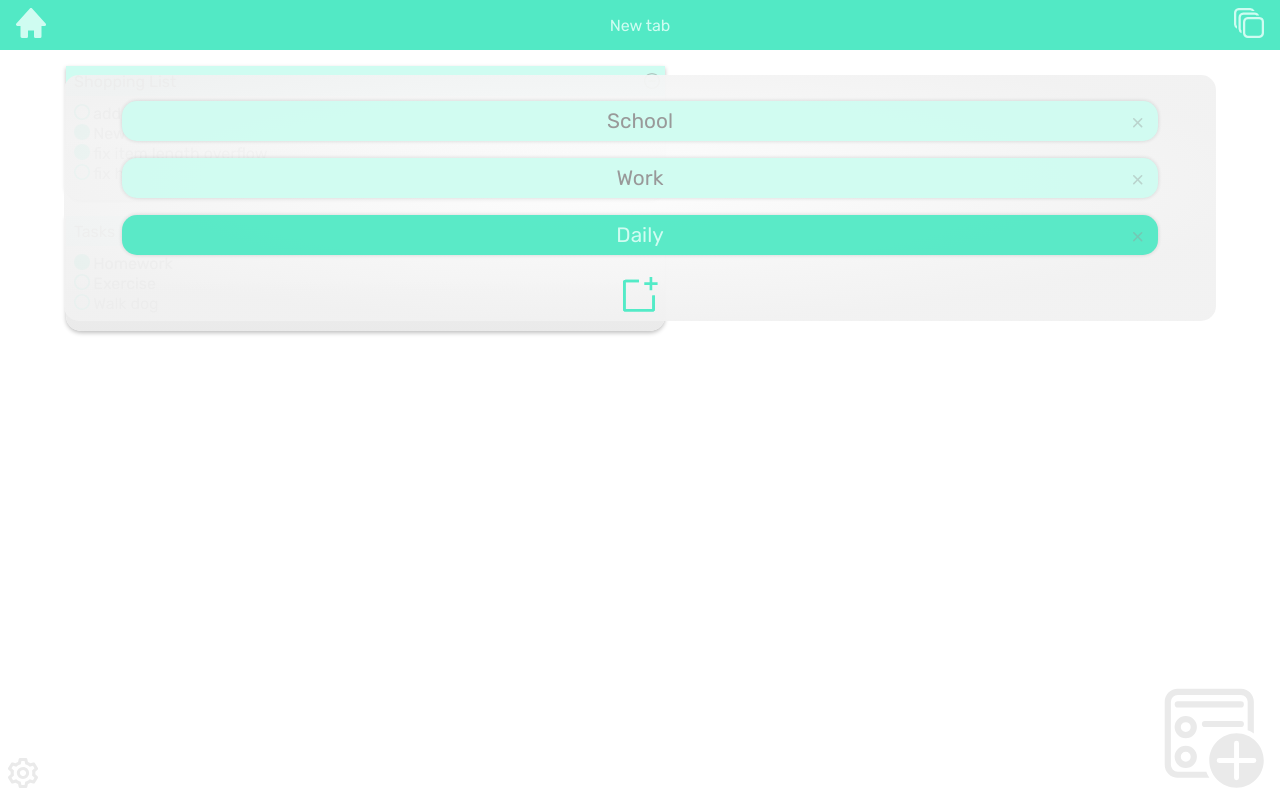
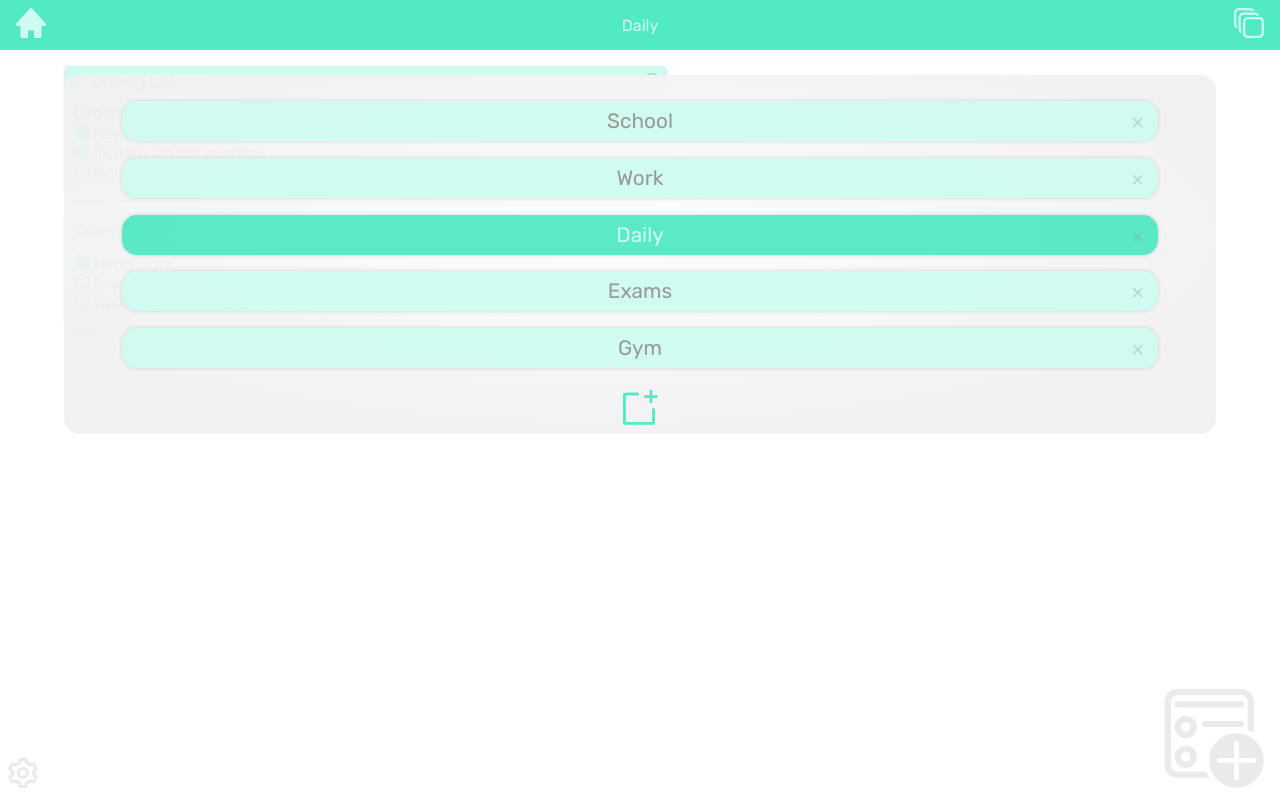
Before and after one commit to kadamidev/skiller-nextjs, a Next.js app: page /tasker_app in a window 1280 px wide. Both pictures are taken after a click on the picture 1249 px from the left and 23 px from the top of the page. Built offline with nearby package versions, Linux system fonts and the light colour scheme.

Commit message:
WIP reworking tab state to make tab switching functional

```diff
--- a/components/tasker_app/TabNav.jsx
+++ b/components/tasker_app/TabNav.jsx
@@ -8,6 +8,9 @@ const TabNav = (props) => {
 
     const [currentTabName, setCurrentTabName] = useState(props.currentTabName)
     const [tabEdit, setTabEdit] = useState(false)
+
+    const [tabs, setTabs] = useState(props.tabs)
+    const [currentTab, setCurrentTab] = useState(props.currentTab)
 
     const toggleTabEdit = () => { setTabEdit(!tabEdit) }
 
@@ -25,9 +28,9 @@ const TabNav = (props) => {
 
             <div className={styles.tab}>
                 { !tabEdit ?
-                    <span>{currentTabName}</span>
+                    <span>{tabs[props.currentTab].name}</span>
                     :
-                    <input className={styles.tabInput} type="text" value={currentTabName} onChange={handleTabInput} onBlur={toggleTabEdit}/>
+                    <input className={styles.tabInput} type="text" value={tabs[currentTab].name} onChange={ (event) => props.onTabNameChange(event.target) } onBlur={toggleTabEdit}/>
                 }
                 <div className={styles.edit}><Image src='/img/app/edit.svg' height={16} width={16} onClick={toggleTabEdit} /></div>
             </div>
@@ -35,9 +38,10 @@ const TabNav = (props) => {
             <div className={styles.tabsWrap}>
                 <Image src="/img/app/tabs.svg" width={30} height={30} onClick={toggleTabMenu} />
             </div>
+
         </nav>
         <div className={showTabMenu ? styles.showTabMenu : styles.hideTabMenu}>
-            <TabsMenu />
+            <TabsMenu tabs={tabs} currentTab={currentTab} onNewTab={ props.onNewTab }/>
         </div>
         {/* { showTabMenu && <TabsMenu /> } */}
         </>
--- a/components/tasker_app/TabsMenu.jsx
+++ b/components/tasker_app/TabsMenu.jsx
@@ -4,13 +4,9 @@ import Image from 'next/image'
 
 
 const TabsMenu = (props) => {
-        const tabPreset = [
-            { name: 'School', current: false },
-            { name: 'Work', current: false },
-            { name: 'Daily', current: true },
-        ]
 
-        const [tabs, setTabs] = useState(tabPreset)
+        const [tabs, setTabs] = useState(props.tabs)
+        const [currentTab, setCurrentTab] = useState(props.currentTab)
 
         const addNewTab = () => {
             setTabs([...tabs, { name: 'Untitled', current: false }])
@@ -49,7 +45,7 @@ const TabsMenu = (props) => {
                     }
                 </ul>
                 <div className={styles.newTabWrapper}>
-                        <Image src='/img/app/new-tab.svg' height={35} width={35} onClick={handleNewTabClick}/>
+                        <Image src='/img/app/new-tab.svg' height={35} width={35} onClick={props.onNewTab}/>
                 </div>
             </div>
         </div>
--- a/pages/tasker_app.jsx
+++ b/pages/tasker_app.jsx
@@ -31,11 +31,44 @@ const Tasker_app = () => {
          setCards(cards => [...cards, {header: 'New Card', items: [{checked: false, text: 'New Item'}]} ])
         }
 
+    const tabPreset = [
+        { name: 'School', current: false },
+        { name: 'Work', current: false },
+        { name: 'Daily', current: true },
+        { name: 'Exams', current: false },
+        { name: 'Gym', current: false },
+    ]
+
+    const [tabs, setTabs] = useState(tabPreset)
+    const [currentTab, setCurrentTab] = useState(2)
+
+    const findCurrentTab = () => {
+        for (let idx = 0; i < tabs.length(); i++) {
+            if (tabs[i].current == true) {
+                setCurrentTab(i)
+                break
+            }
+        }
+    }
+
+
+    const handleTabNameChange = (event) => {
+        const newTabs = [...tabs]
+        newTabs[currentTab].name = event.value
+        setTabs(newTabs)
+        console.log(event.value)
+    }
+
+    const handleNewTab = (event) => {
+        setTabs([...tabs, { name: 'Untitled', current: false }])
+        console.log(tabs)
+    }
+
     return (
         <>
         <div className={styles.container}>
             <nav className={styles.tabs}>
-                <TabNav currentTabName='New tab'/>
+                <TabNav tabs={tabs} currentTab={currentTab} onTabNameChange={handleTabNameChange} onNewTab={handleNewTab}/>
             </nav>
 
             <div className={styles.settingsWrap}>
@@ -57,9 +90,10 @@ const Tasker_app = () => {
                     }
                 </ul>
             </div>
+
         </div>
         </>
-    );
+    )
 }
 
 export default Tasker_app;
```
